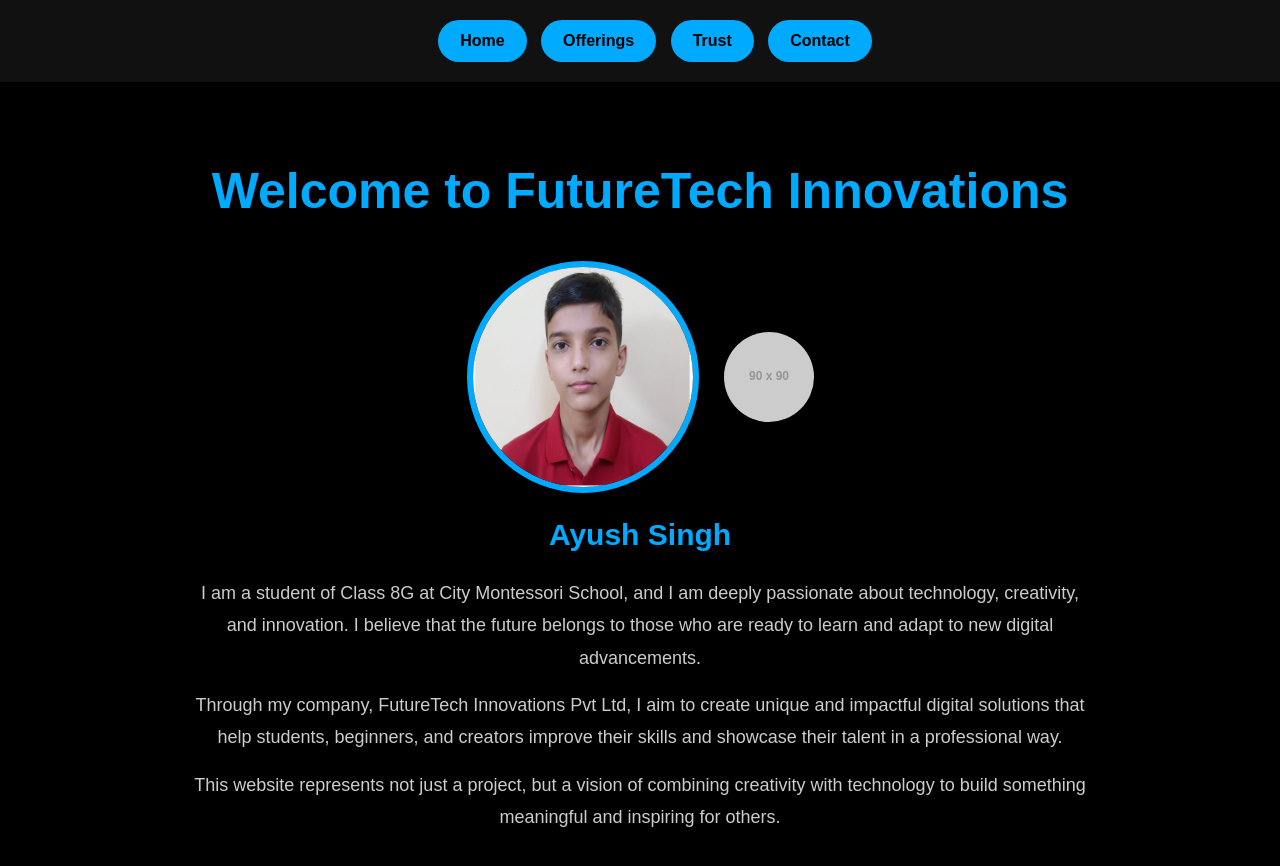
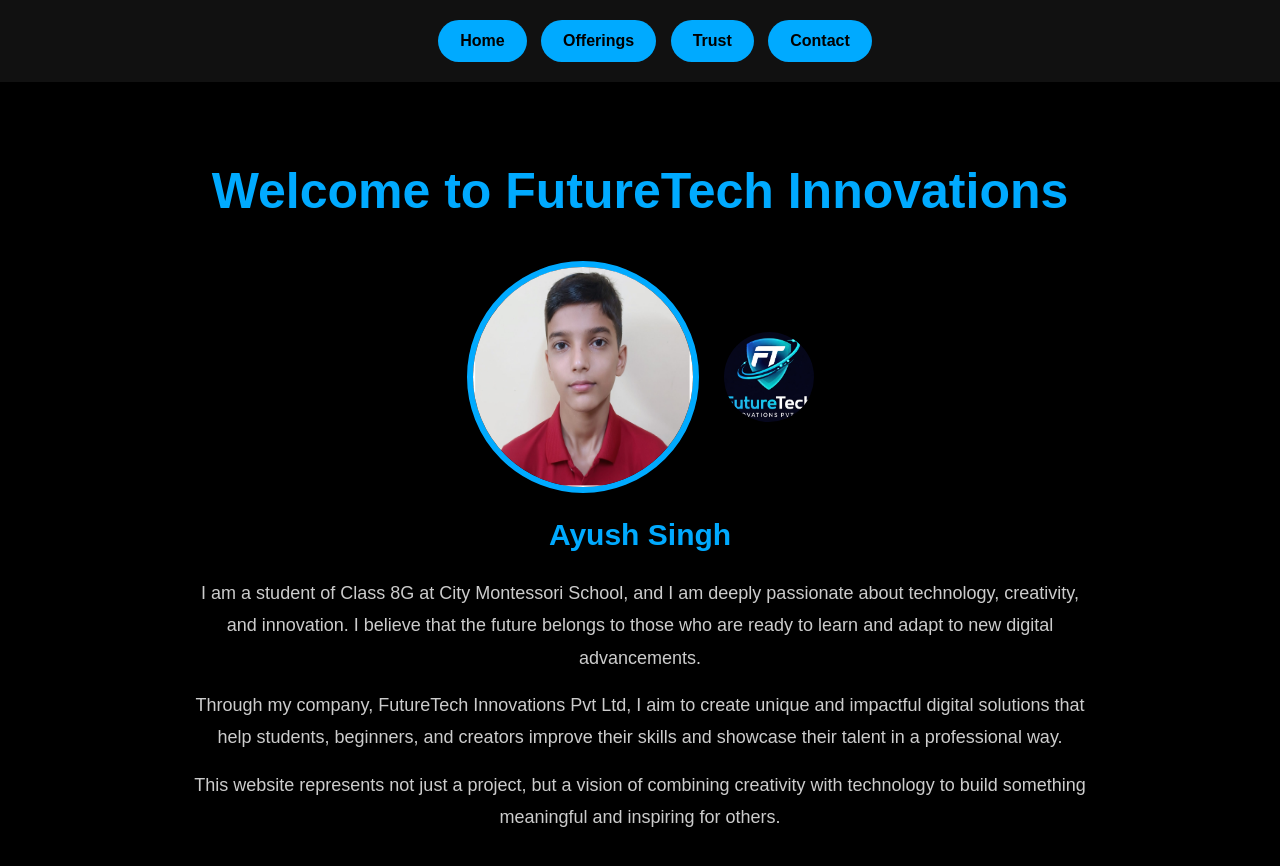
Before and after one commit to ayush5292singh-droid/-ayush-tech-, a plain HTML site: page index.html in a window 1280 px wide. Shown: the top 866 px of the page. Drawn offline with Linux system fonts and the light colour scheme; placeholder pictures from the web are drawn by us.

Commit message:
index.html

```diff
--- a/index.html
+++ b/index.html
@@ -119,7 +119,7 @@
 
     <div class="profile-container">
         <img src="IMG_1797.jpeg" class="profile-pic">
-        <img src="https://via.placeholder.com/90" class="logo">
+        <img src="IMG_2059.jpeg"class="logo">
     </div>
 
     <h2>Ayush Singh</h2>
```
